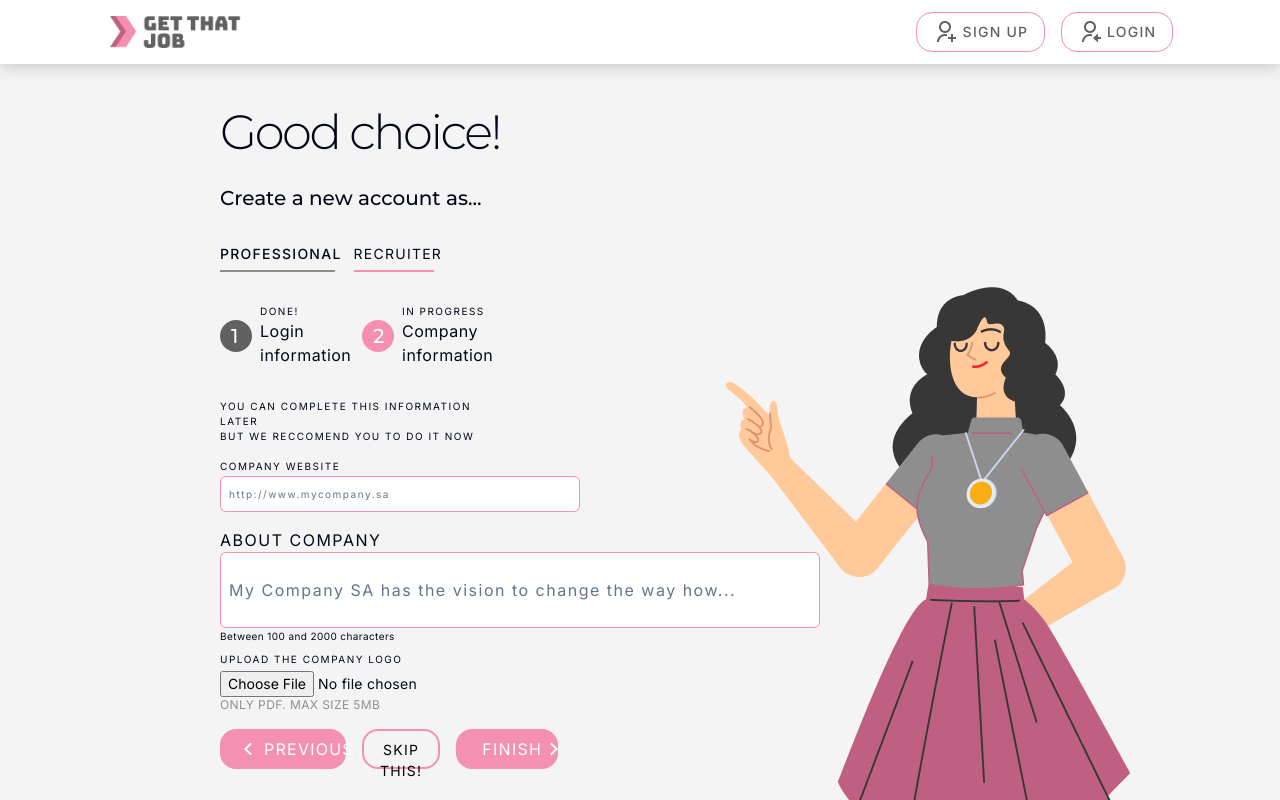
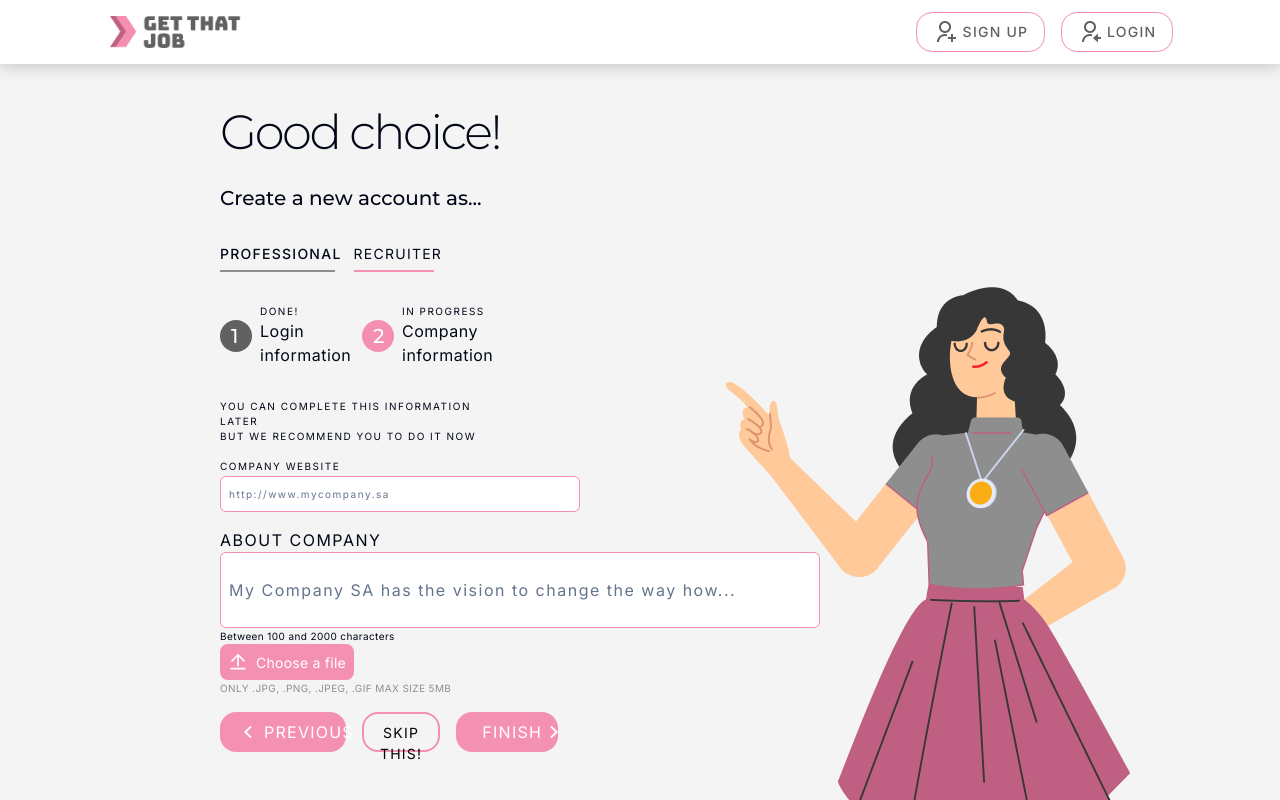
Before and after one commit to kkantaaa/get-that-job-2J3K, a React (Vite) app in the folder client/: page /recruiter/register2 in a window 1280 px wide. Built offline with nearby package versions, Linux system fonts and the light colour scheme.

Commit message:
fix: file upload buttons

```diff
--- a/client/src/components/ProfessionalInfo.jsx
+++ b/client/src/components/ProfessionalInfo.jsx
@@ -2,16 +2,17 @@ import { useForm, Controller } from "react-hook-form";
 import { useNavigate } from "react-router-dom";
 import { useAuth } from "@/contexts/authentication";
 import { useGlobalContext } from "@/contexts/registerContexts";
-import { useEffect } from "react";
+import { useEffect, useRef } from "react";
 import ArrowLeft from "../images/registration-page/arrow-left.svg";
 import ArrowRight from "../images/registration-page/arrow-right.svg";
-import FileInput from "../images/registration-page/upload-line.svg";
+import FileInputIcon from "../images/registration-page/upload-line.svg";
 
 function ProfessionalInfo() {
   const navigate = useNavigate();
   const { userData, setUserData } = useGlobalContext();
   const { UserRegister } = useAuth();
-  const { handleSubmit, control, setValue, watch } = useForm();
+  const { handleSubmit, control, setValue } = useForm();
+  const fileInputRef = useRef(null);
 
   useEffect(() => {
     console.log("Updated userData:", userData);
@@ -21,28 +22,32 @@ function ProfessionalInfo() {
     event.preventDefault();
     try {
       await UserRegister(userData);
-      navigate("/path to job listing");
+      navigate("/path-to-job-listing");
     } catch (error) {
       console.error("Error during registration", error);
     }
   };
 
   const onSubmit = async (data) => {
-    const { title, jobExp, education, havefile } = data;
+    const { title, jobexp, education, havefile } = data;
     setUserData({
       ...userData,
       title,
-      jobExp,
+      jobexp,
       education,
       havefile,
     });
 
     try {
       await UserRegister(userData, data);
-      navigate("/user/findthatjob");
-    } catch (error){
+      navigate("/user/find-that-job");
+    } catch (error) {
       console.error("Error during registration", error);
     }
+  };
+
+  const handleFileButtonClick = () => {
+    fileInputRef.current.click();
   };
 
   return (
@@ -52,7 +57,7 @@ function ProfessionalInfo() {
           You can complete this information later
         </p>
         <p className="mb-[8px] text-[10px] font-normal tracking-[1.5px] uppercase">
-          but we reccomend you to do it now
+          but we recommend you to do it now
         </p>
         <div className="title-input">
           <label
@@ -68,7 +73,7 @@ function ProfessionalInfo() {
               render={({ field }) => (
                 <input
                   name="title"
-                  className="mb-[16px] flex w-[360px] h-[36px] rounded-md border border-Pink  bg-background p-[8px] text-sm ring-offset-background file:border-0 file:bg-transparent file:text-sm file:font-medium placeholder:text-muted-foreground focus-visible:outline-none focus-visible:ring-2 focus-visible:ring-ring focus-visible:ring-offset-2 disabled:cursor-not-allowed disabled:opacity-50"
+                  className="mb-[16px] flex w-[360px] h-[36px] rounded-md border border-Pink bg-background p-[8px] text-sm ring-offset-background file:border-0 file:bg-transparent file:text-sm file:font-medium placeholder:text-muted-foreground focus-visible:outline-none focus-visible:ring-2 focus-visible:ring-ring focus-visible:ring-offset-2 disabled:cursor-not-allowed disabled:opacity-50"
                   id="title"
                   type="text"
                   placeholder="Example: Mechanical administrator"
@@ -81,7 +86,7 @@ function ProfessionalInfo() {
 
         <div className="job-exp-input">
           <label
-            htmlFor="jobExp"
+            htmlFor="jobexp"
             className="mb-[4px] text-[10px] font-normal tracking-[1.5px]"
           >
             PROFESSIONAL EXPERIENCE
@@ -92,7 +97,7 @@ function ProfessionalInfo() {
               rules={{ required: "Professional experience is required" }}
               render={({ field }) => (
                 <input
-                  className="flex w-[600px] h-[112px] rounded-md border border-Pink  bg-background p-[8px] text-sm ring-offset-background file:border-0 file:bg-transparent file:text-sm file:font-medium placeholder:text-muted-foreground focus-visible:outline-none focus-visible:ring-2 focus-visible:ring-ring focus-visible:ring-offset-2 disabled:cursor-not-allowed disabled:opacity-50"
+                  className="flex w-[600px] h-[112px] rounded-md border border-Pink bg-background p-[8px] text-sm ring-offset-background file:border-0 file:bg-transparent file:text-sm file:font-medium placeholder:text-muted-foreground focus-visible:outline-none focus-visible:ring-2 focus-visible:ring-ring focus-visible:ring-offset-2 disabled:cursor-not-allowed disabled:opacity-50"
                   name="jobexp"
                   id="jobexp"
                   type="text"
@@ -120,7 +125,7 @@ function ProfessionalInfo() {
               rules={{ required: "Education is required" }}
               render={({ field }) => (
                 <input
-                  className="flex w-[600px] h-[76px] rounded-md border border-Pink  bg-background p-[8px] text-sm ring-offset-background file:border-0 file:bg-transparent file:text-sm file:font-medium placeholder:text-muted-foreground focus-visible:outline-none focus-visible:ring-2 focus-visible:ring-ring focus-visible:ring-offset-2 disabled:cursor-not-allowed disabled:opacity-50"
+                  className="flex w-[600px] h-[76px] rounded-md border border-Pink bg-background p-[8px] text-sm ring-offset-background file:border-0 file:bg-transparent file:text-sm file:font-medium placeholder:text-muted-foreground focus-visible:outline-none focus-visible:ring-2 focus-visible:ring-ring focus-visible:ring-offset-2 disabled:cursor-not-allowed disabled:opacity-50"
                   name="education"
                   id="education"
                   type="text"
@@ -141,11 +146,19 @@ function ProfessionalInfo() {
             UPLOAD / UPDATE YOUR CV
           </p>
 
-          <div className="p-2 active:bg-DarkPink hover:bg-LightPink flex  items-center rounded-[8px] bg-Pink text-white w-[134px] h-[36px]">
-          <img src={FileInput}/>
-          <p className="ml-[8px] text-[14px] font-normal leading-normal tracking-[0.25px]">Choose a file</p>
+          <div
+          onClick={handleFileButtonClick}
+          className="p-2 active:bg-DarkPink hover:bg-LightPink flex items-center rounded-[8px] bg-Pink text-white w-[134px] h-[36px] cursor-pointer">
+            <img
+              src={FileInputIcon}
+              alt="File Input"
+            />
+            <p className="ml-[8px] text-[14px] font-normal leading-normal tracking-[0.25px] cursor-pointer">
+              Choose a file
+            </p>
             <input
-            className="hidden mt-[4px] text-[14px] font-normal leading-[20px] tracking-[0.25px]"
+              ref={fileInputRef}
+              className="hidden"
               name="havefile"
               type="file"
               id="havefile"
@@ -169,16 +182,18 @@ function ProfessionalInfo() {
             <button
               onClick={() => navigate("/user/register2")}
               className="flex flex-row"
-              type="submit"
+              type="button"
             >
-              <img src={ArrowLeft}/>
+              <img src={ArrowLeft} alt="Previous" />
               <div className="ml-[4px]">PREVIOUS</div>
             </button>
           </div>
 
           {/* Skip Button */}
           <div className="text-[14px] mr-[16px] w-[120px] h-[40px] px-[16px] py-[8px] border-2 border-Pink rounded-[16px] text-black font-[500px] text-center tracking-[1.25px]">
-            <button onClick={handlerSkip}>SKIP THIS!</button>
+            <button onClick={handlerSkip} type="button">
+              SKIP THIS!
+            </button>
           </div>
 
           {/* Finish Button */}
@@ -186,13 +201,12 @@ function ProfessionalInfo() {
             <button
               className="flex flex-row"
               type="submit"
-              onClick={handleSubmit}
+              onClick={handleSubmit(onSubmit)}
             >
               <div className="ml-[10px]">FINISH</div>
-              <img src={ArrowRight}/>
+              <img src={ArrowRight} alt="Finish" />
             </button>
           </div>
-
         </div>
       </div>
     </form>
--- a/client/src/components/RecruitCompanyInfo.jsx
+++ b/client/src/components/RecruitCompanyInfo.jsx
@@ -1,10 +1,11 @@
 import { useForm, Controller } from "react-hook-form";
 import { useNavigate } from "react-router-dom";
-import { useEffect, useState } from "react";
+import { useEffect, useState, useRef } from "react";
 import { useGlobalContext } from "@/contexts/registerContexts";
 import { useAuth } from "@/contexts/authentication";
 import ArrowLeft from "../images/registration-page/arrow-left.svg";
 import ArrowRight from "../images/registration-page/arrow-right.svg";
+import FileInputIcon from "../images/registration-page/upload-line.svg";
 
 function RecruitCompanyInfo() {
   const navigate = useNavigate();
@@ -13,6 +14,7 @@ function RecruitCompanyInfo() {
   const [logoPreview, setLogoPreview] = useState(null);
   const { RecruiterRegister } = useAuth();
   const { upload } = useAuth();
+  const fileInputRef = useRef(null);
 
   useEffect(() => {
     console.log("Updated RecruiterData:", recruiterData);
@@ -78,6 +80,10 @@ function RecruitCompanyInfo() {
   //   }
   // }, [watch]);
 
+  const handleFileButtonClick = ()=>{
+    fileInputRef.current.click();
+  }
+
   return (
     <form className="font-Inter" onSubmit={handleSubmit(onSubmit)}>
       <div className="input-container">
@@ -85,11 +91,11 @@ function RecruitCompanyInfo() {
           You can complete this information later
         </p>
         <p className="mb-[8px] text-[10px] font-normal tracking-[1.5px] uppercase">
-          but we reccomend you to do it now
+          but we recommend you to do it now
         </p>
         <div className="company-website-input">
           <label
-            htmlFor="company-website"
+            htmlFor="company_website"
             className="mb-[4px] text-[10px] font-normal tracking-[1.5px]"
           >
             COMPANY WEBSITE
@@ -97,10 +103,9 @@ function RecruitCompanyInfo() {
               name="company_website"
               control={control}
               defaultValue=""
-              //   rules={{ required: "Company name is required" }}
               render={({ field }) => (
                 <input
-                  className="mb-[16px] flex w-[360px] h-[36px] rounded-md border border-Pink  bg-background p-[8px] text-sm ring-offset-background file:border-0 file:bg-transparent file:text-sm file:font-medium placeholder:text-muted-foreground focus-visible:outline-none focus-visible:ring-2 focus-visible:ring-ring focus-visible:ring-offset-2 disabled:cursor-not-allowed disabled:opacity-50"
+                  className="mb-[16px] flex w-[360px] h-[36px] rounded-md border border-Pink bg-background p-[8px] text-sm ring-offset-background file:border-0 file:bg-transparent file:text-sm file:font-medium placeholder:text-muted-foreground focus-visible:outline-none focus-visible:ring-2 focus-visible:ring-ring focus-visible:ring-offset-2 disabled:cursor-not-allowed disabled:opacity-50"
                   id="company_website"
                   name="company_website"
                   type="text"
@@ -122,12 +127,11 @@ function RecruitCompanyInfo() {
               name="about_company"
               control={control}
               defaultValue=""
-              //   rules={{ required: "About company experience is required" }}
               render={({ field }) => (
                 <input
-                  className="flex w-[600px] h-[76px] rounded-md border border-Pink  bg-background p-[8px] text-sm ring-offset-background file:border-0 file:bg-transparent file:text-sm file:font-medium placeholder:text-muted-foreground focus-visible:outline-none focus-visible:ring-2 focus-visible:ring-ring focus-visible:ring-offset-2 disabled:cursor-not-allowed disabled:opacity-50"
-                  id="aboutcompany"
-                  name="aboutcompany"
+                  className="flex w-[600px] h-[76px] rounded-md border border-Pink bg-background p-[8px] text-sm ring-offset-background file:border-0 file:bg-transparent file:text-sm file:font-medium placeholder:text-muted-foreground focus-visible:outline-none focus-visible:ring-2 focus-visible:ring-ring focus-visible:ring-offset-2 disabled:cursor-not-allowed disabled:opacity-50"
+                  id="about_company"
+                  name="about_company"
                   type="text"
                   placeholder="My Company SA has the vision to change the way how..."
                   {...field}
@@ -139,16 +143,25 @@ function RecruitCompanyInfo() {
         <p className="text-[10px] font-normal leading-[16px] tracking-[0.4px]">
           Between 100 and 2000 characters
         </p>
-        <div className="logo-upload-container">
-          <p className="mt-[8px] text-[10px] font-[400px] leading-normal tracking-[1.5px] uppercase">
-            UPLOAD THE COMPANY LOGO
+
+        <div
+          onClick={handleFileButtonClick}
+          className="p-2 active:bg-DarkPink hover:bg-LightPink flex items-center rounded-[8px] bg-Pink text-white w-[134px] h-[36px] cursor-pointer"
+        >
+          <img
+            src={FileInputIcon}
+            alt="File Input"
+          />
+          <p className="ml-[8px] text-[14px] font-normal leading-normal tracking-[0.25px] cursor-pointer">
+            Choose a file
           </p>
           <input
-            className="mt-[4px] text-[14px] font-normal leading-[20px] tracking-[0.25px]"
+            ref={fileInputRef}
+            className="hidden"
             name="havefile"
+            type="file"
             id="havefile"
-            type="file"
-            accept=".jpg, .png, .gif, .jpeg"
+            accept=".jpg, .png, .jpeg, .gif"
             onChange={(e) => {
               if (e.target.files.length > 0) {
                 setValue("file", e.target.files[0]);
@@ -157,11 +170,14 @@ function RecruitCompanyInfo() {
           />
         </div>
 
+        <p className="text-[10px] font-normal text-LightGray leading-[16px] tracking-[0.4px] uppercase">
+          Only .jpg, .png, .jpeg, .gif  Max size 5MB
+        </p>
+
         <div className="logo-list-preview-container">
           {logoPreview && (
             <div className="logo-preview-container">
               <img src={logoPreview} alt="Logo Preview" />
-              {/* <p>{watch("file").name}</p> */}
               <button
                 className="logo-remove-button"
                 onClick={() => setValue("file", null)}
@@ -172,10 +188,6 @@ function RecruitCompanyInfo() {
           )}
         </div>
 
-        <p className="text-[12px] text-LightGray font-normal leading-[16px] tracking-[0.4px] uppercase">
-          Only PDF. Max size 5MB
-        </p>
-
         <div className="mt-[16px] flex flex-row">
           <div className="mr-[16px] w-[140px] h-[40px] px-[16px] py-[8px] bg-Pink rounded-[16px] text-white text-center text-sm tracking-[1.25px]">
             <button
@@ -183,7 +195,7 @@ function RecruitCompanyInfo() {
               className="flex flex-row"
               type="submit"
             >
-              <img src={ArrowLeft} />
+              <img src={ArrowLeft} alt="Previous" />
               <div className="ml-[4px]">PREVIOUS</div>
             </button>
           </div>
@@ -199,7 +211,7 @@ function RecruitCompanyInfo() {
               onClick={handleSubmit}
             >
               <div className="ml-[10px]">FINISH</div>
-              <img src={ArrowRight}/>
+              <img src={ArrowRight} alt="Next" />
             </button>
           </div>
         </div>
```
Lines whose indentation alone changed are shown as unchanged.
